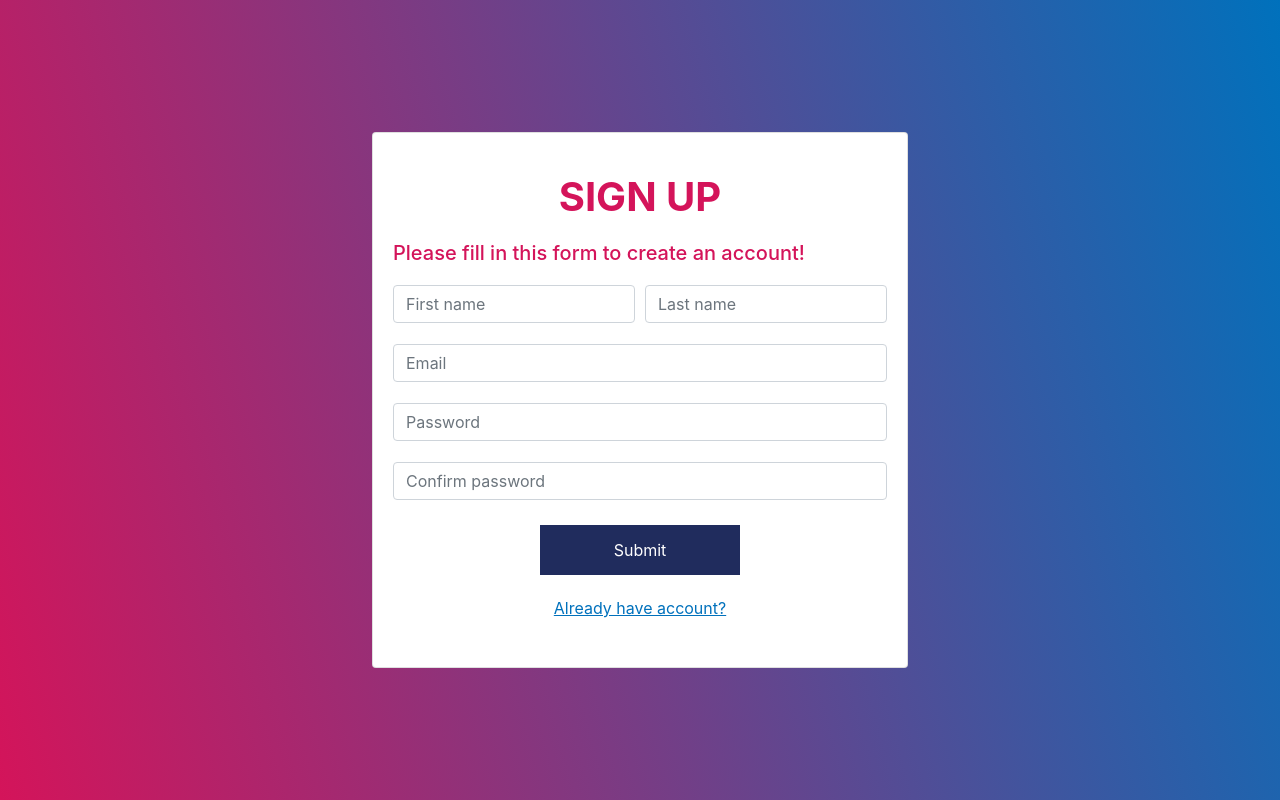
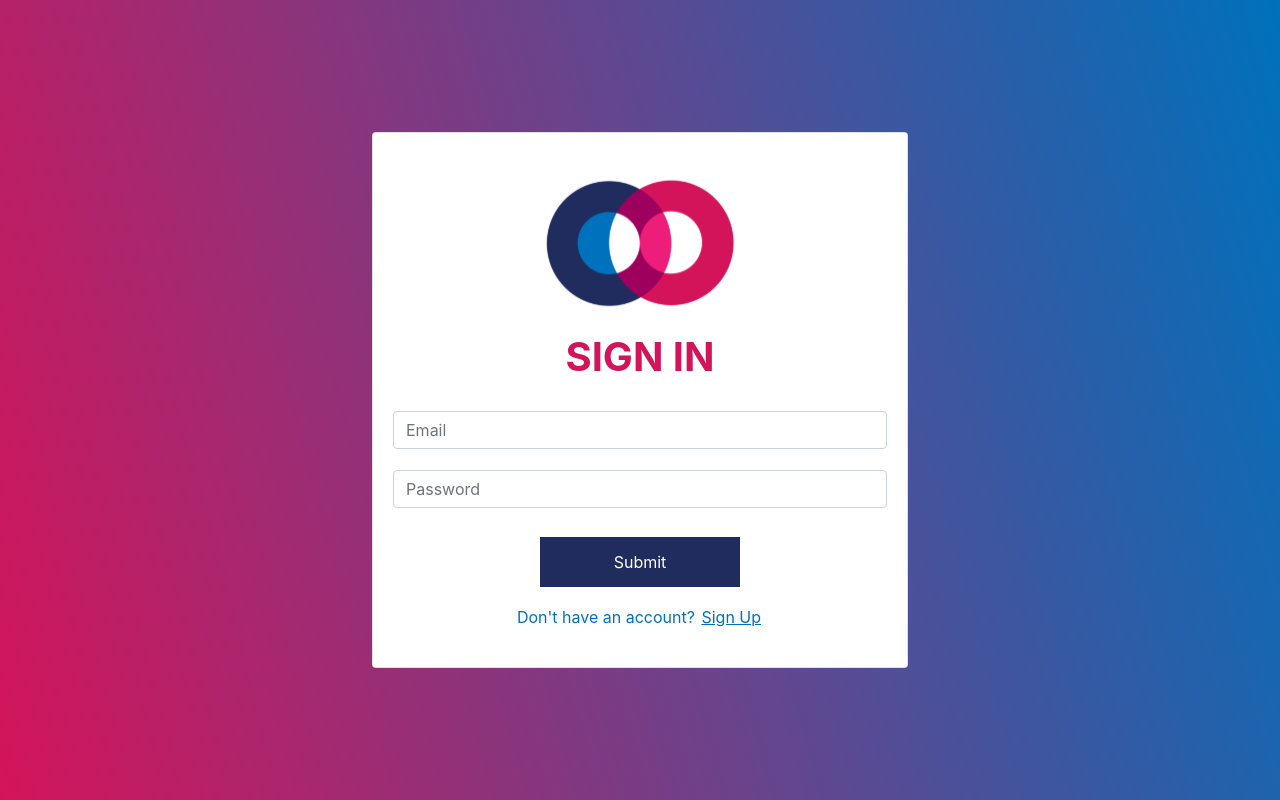
Before and after one commit to noppanat1997/CoopBoard, a React (Create React App) app: page / in a window 1280 px wide. Built offline with nearby package versions, Linux system fonts and the light colour scheme.

Commit message:
Change home page from register to login page by jade 20:39

```diff
--- a/src/App.js
+++ b/src/App.js
@@ -46,7 +46,7 @@ const App = () => {
             <Route
               exact
               path="/"
-              component={RegisterPages}
+              component={LoginPage}
             />
           </Switch>
 
```
